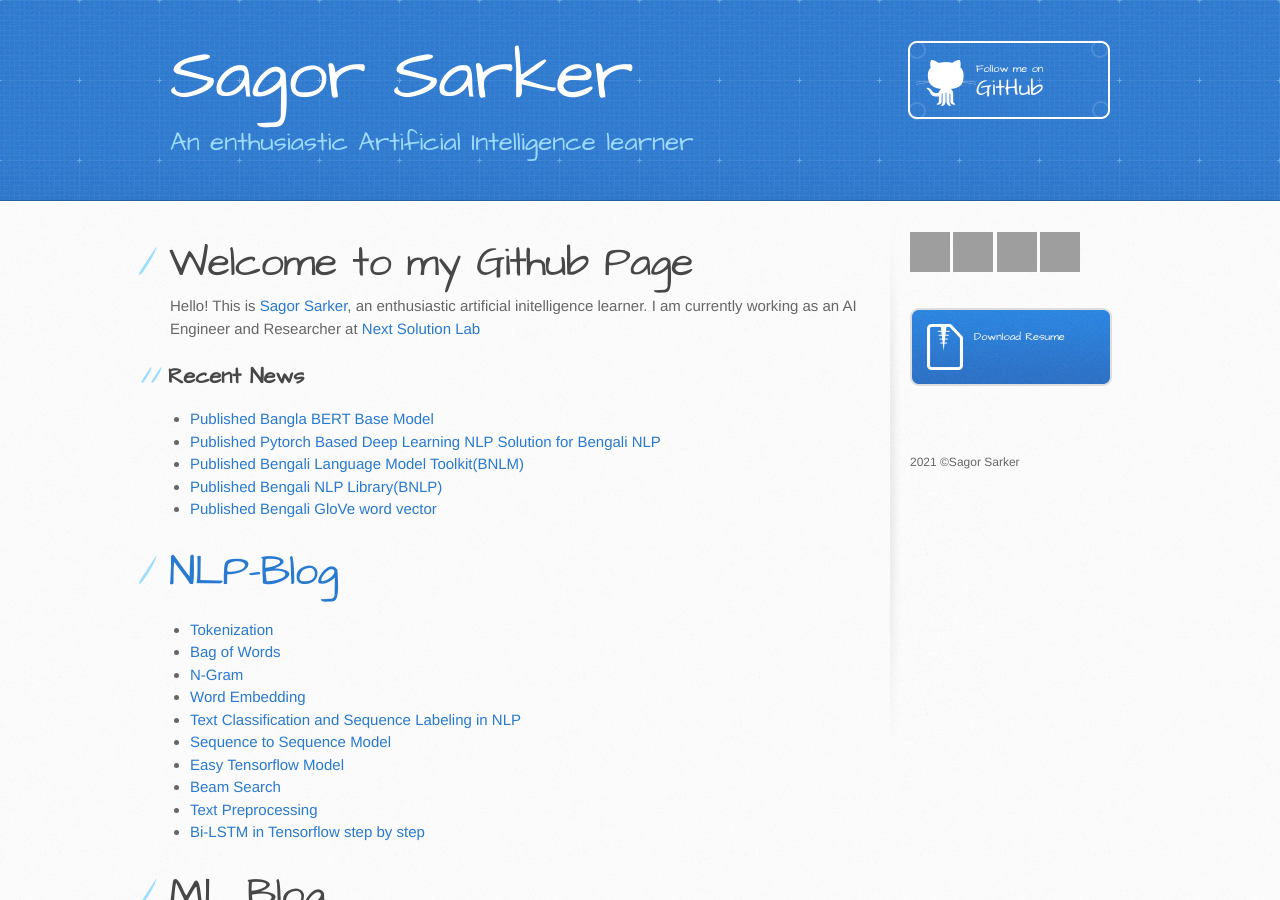
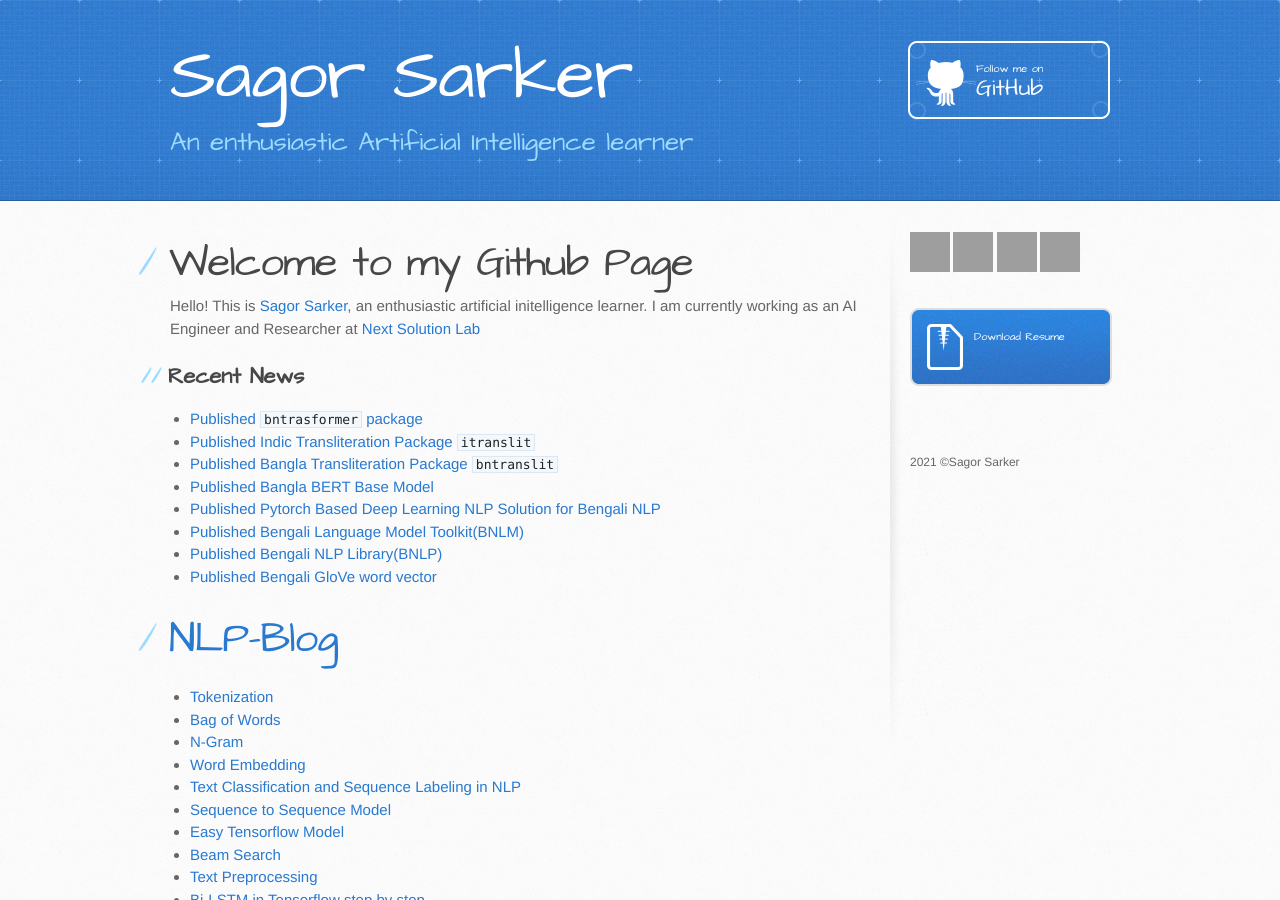
Before and after one commit to sagorbrur/sagorbrur.github.io, a Jekyll site: the page built from index.md, in a window 1280 px wide and 900 px high. Built offline with Jekyll 4.4.1, drawn with Linux system fonts in a browser that asks for light colours; our own code applies the rules of GitHub Pages for plain Markdown files; grey boxes are pictures that could not be loaded.

Commit message:
Update index.md

```diff
--- a/index.md
+++ b/index.md
@@ -3,6 +3,9 @@ Hello! This is [Sagor Sarker](https://www.linkedin.com/in/sagor-sarker/), an ent
 I am currently working as an AI Engineer and Researcher at [Next Solution Lab](nextsolutionlab.com)
 
 ## Recent News
+* [Published `bntrasformer` package](https://github.com/sagorbrur/bntransformer)
+* [Published Indic Transliteration Package `itranslit`](https://github.com/sagorbrur/itranslit)
+* [Published Bangla Transliteration Package `bntranslit`](https://github.com/sagorbrur/bntranslit)
 * [Published Bangla BERT Base Model](https://github.com/sagorbrur/bangla-bert)
 * [Published Pytorch Based Deep Learning NLP Solution for Bengali NLP](https://github.com/sagorbrur/bendeep)
 * [Published Bengali Language Model Toolkit(BNLM)](https://github.com/sagorbrur/bnlm)
```
